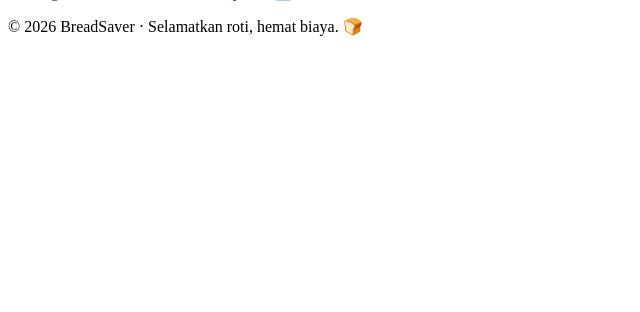
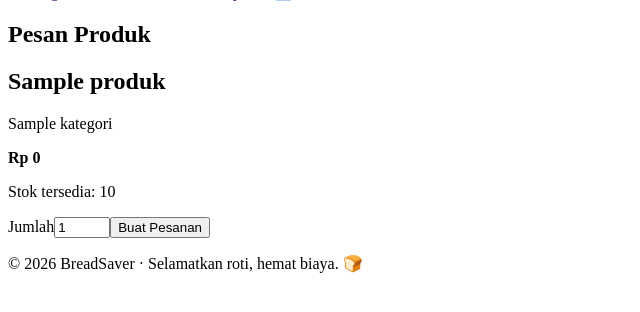
Before and after one commit to masnoval/Umamusume-Breadsaver, a PHP site: template app/views/pesanan/create.php in a window 1280 px wide. Shown: the part 45-357 px from the top of the page, without its empty margins (0-640 px from the left). Run offline with PHP 8.4, Linux system fonts and the light colour scheme; the template is opened without the code that fills it: most values are stand-ins (such as "Sample title", 1, 10 or a date in 2020); data that the repository does not hold is empty.

Commit message:
Update create.php

```diff
--- a/app/views/pesanan/create.php
+++ b/app/views/pesanan/create.php
@@ -1 +1 @@
-<!-- UC-09 Pesan Produk -->
+<?php require __DIR__.'/../layouts/header.php'; ?><section class="form-card"><h1>Pesan Produk</h1><div class="order-product"><h2><?=htmlspecialchars($produk['nama_produk'])?></h2><p><?=htmlspecialchars($produk['kategori'])?></p><strong>Rp <?=number_format($produk['harga_diskon'],0,',','.')?></strong><p>Stok tersedia: <?=$produk['stok']?></p></div><form method="post"><label>Jumlah<input type="number" name="jumlah" min="1" max="<?=$produk['stok']?>" value="1" required></label><button class="btn">Buat Pesanan</button></form></section><?php require __DIR__.'/../layouts/footer.php';?>
```
